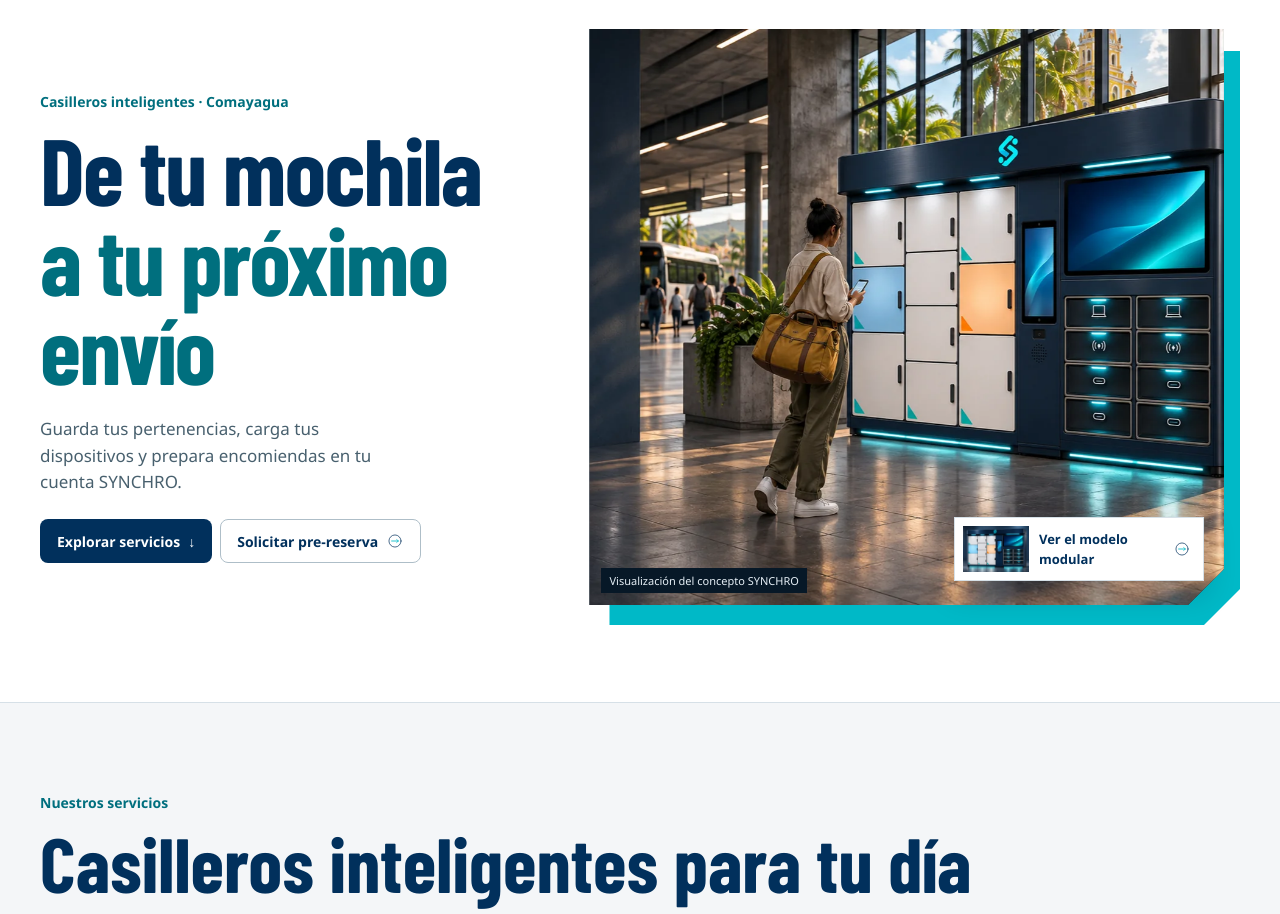
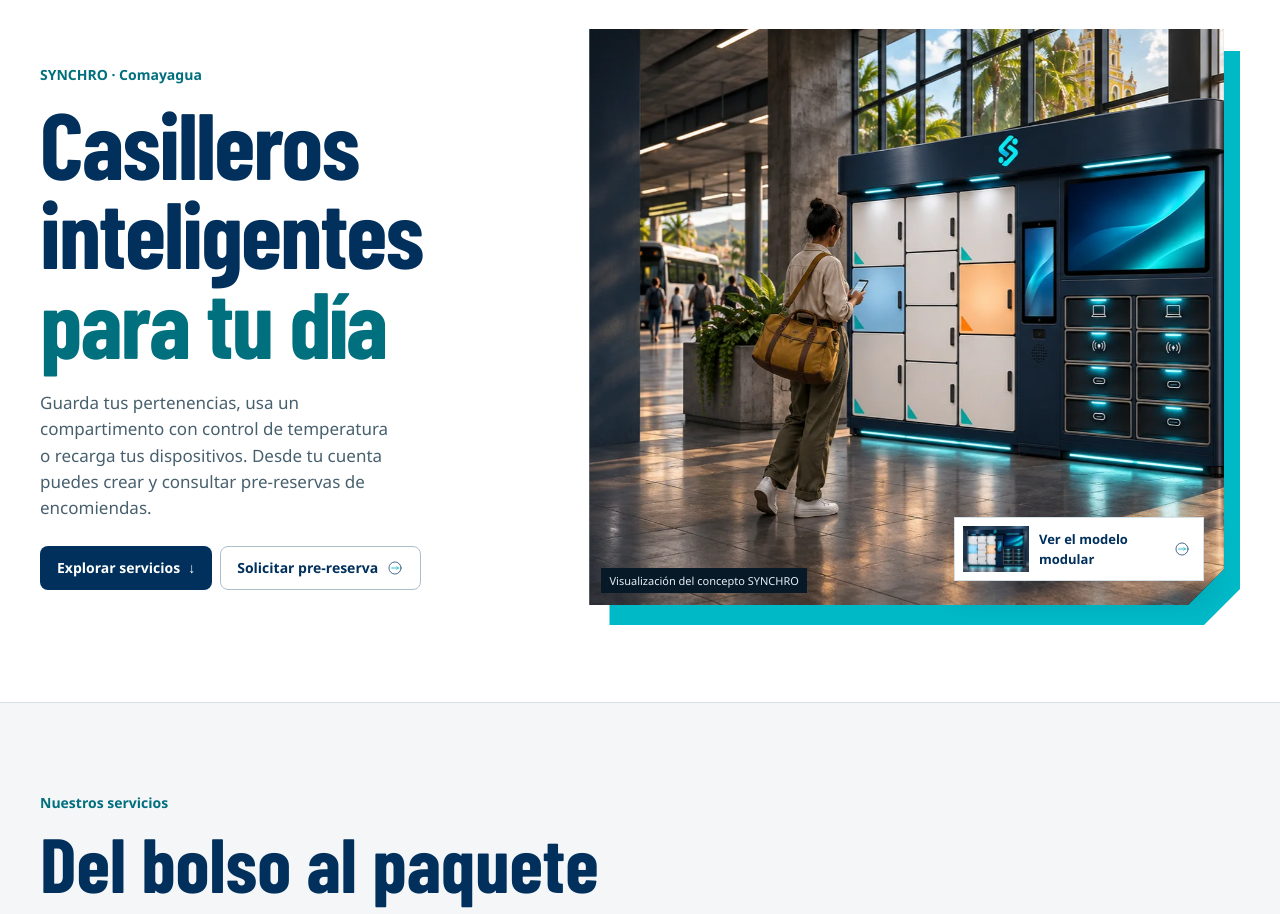
Before and after one commit to Bjosue95/SYNCHRO, a Vue app in the folder frontend/usuarios-app/: page / in a window 1280 px wide. Shown: the part 100-1014 px from the top of the page. Built offline with nearby package versions, Linux system fonts and the light colour scheme; no server answers.

Commit message:
Presenta los casilleros inteligentes desde el titular

```diff
--- a/frontend/usuarios-app/src/styles/portada.css
+++ b/frontend/usuarios-app/src/styles/portada.css
@@ -121,8 +121,7 @@
 .bloque-servicios { padding-block: clamp(48px, 7vw, 92px); }
 .cabecera-servicios { margin-bottom: 24px; }
 .cabecera-servicios h2, .guia-encomiendas h2, .historia-synchro h2 { font-size: clamp(45px, 6vw, 84px); }
-.cabecera-servicios > p:last-child, .guia-encomiendas p, .historia-synchro p { color: var(--text-muted); }
-.cabecera-servicios > p:last-child { margin: 12px 0 0; }
+.guia-encomiendas p, .historia-synchro p { color: var(--text-muted); }
 .escenas-servicio {
   display: grid;
   grid-template-columns: repeat(12, minmax(0, 1fr));
--- a/frontend/usuarios-app/src/views/InicioView.vue
+++ b/frontend/usuarios-app/src/views/InicioView.vue
@@ -62,10 +62,10 @@ onUnmounted(() => observador?.disconnect());
     <section id="inicio" class="portada" aria-labelledby="titulo-portada">
       <div class="contenedor montaje-portada">
         <div class="portada-texto">
-          <p class="portada-contexto">Casilleros inteligentes · Comayagua</p>
-          <h1 id="titulo-portada">De tu mochila <span>a tu próximo envío</span></h1>
+          <p class="portada-contexto">SYNCHRO · Comayagua</p>
+          <h1 id="titulo-portada">Casilleros inteligentes <span>para tu día</span></h1>
           <p class="portada-intro">
-            Guarda tus pertenencias, carga tus dispositivos y prepara encomiendas en tu cuenta SYNCHRO.
+            Guarda tus pertenencias, usa un compartimento con control de temperatura o recarga tus dispositivos. Desde tu cuenta puedes crear y consultar pre-reservas de encomiendas.
           </p>
           <div class="botones-portada">
             <a href="#servicios" class="boton boton-portada">Explorar servicios <span aria-hidden="true">↓</span></a>
@@ -92,8 +92,7 @@ onUnmounted(() => observador?.disconnect());
     <section id="servicios" class="contenedor bloque-servicios" aria-labelledby="titulo-servicios">
       <header class="cabecera-servicios">
         <p class="rotulo-seccion">Nuestros servicios</p>
-        <h2 id="titulo-servicios">Casilleros inteligentes para tu día</h2>
-        <p>Deja tu mochila, prepara un envío o recarga antes de seguir.</p>
+        <h2 id="titulo-servicios">Del bolso al paquete</h2>
       </header>
 
       <div ref="recorrido" class="escenas-servicio">
```
